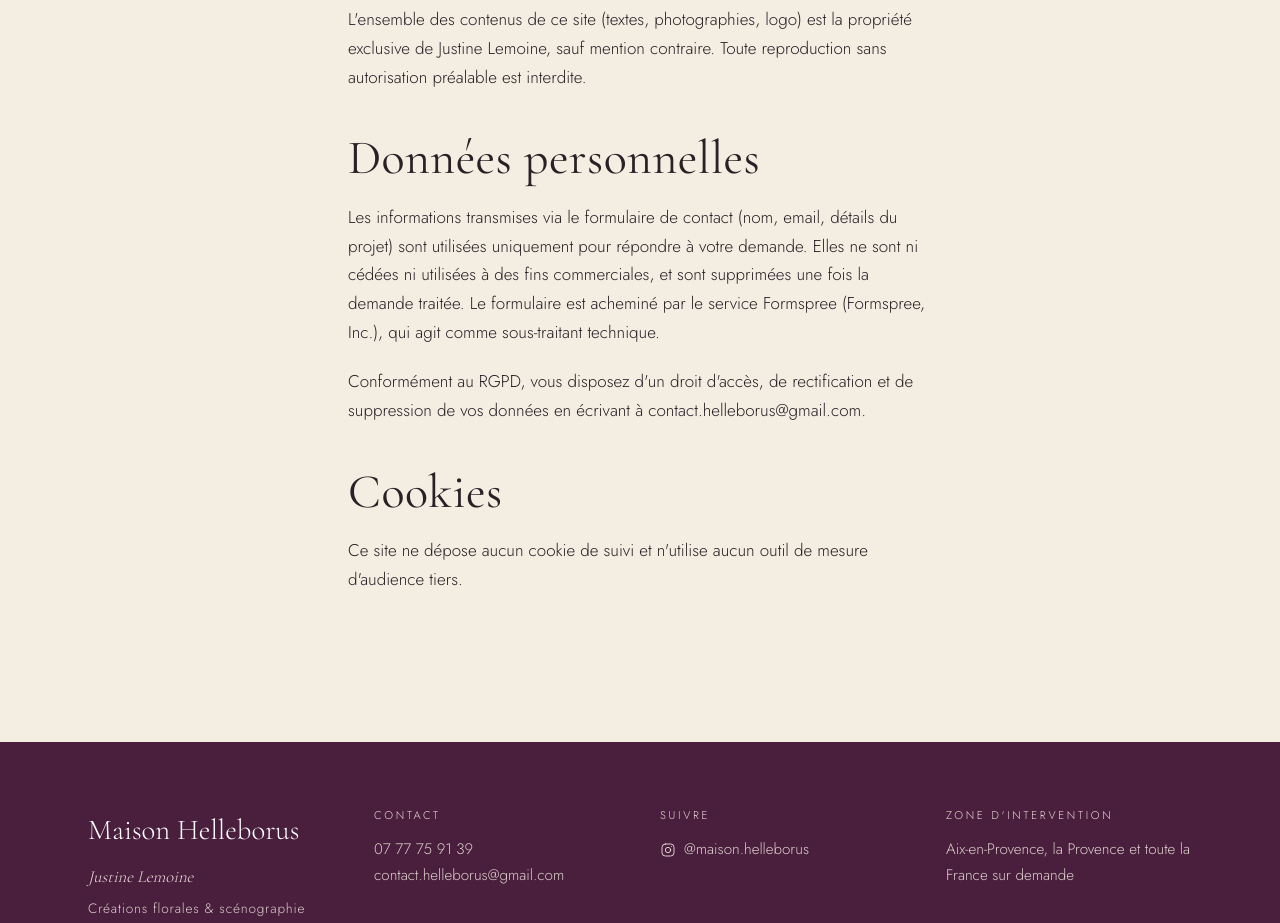
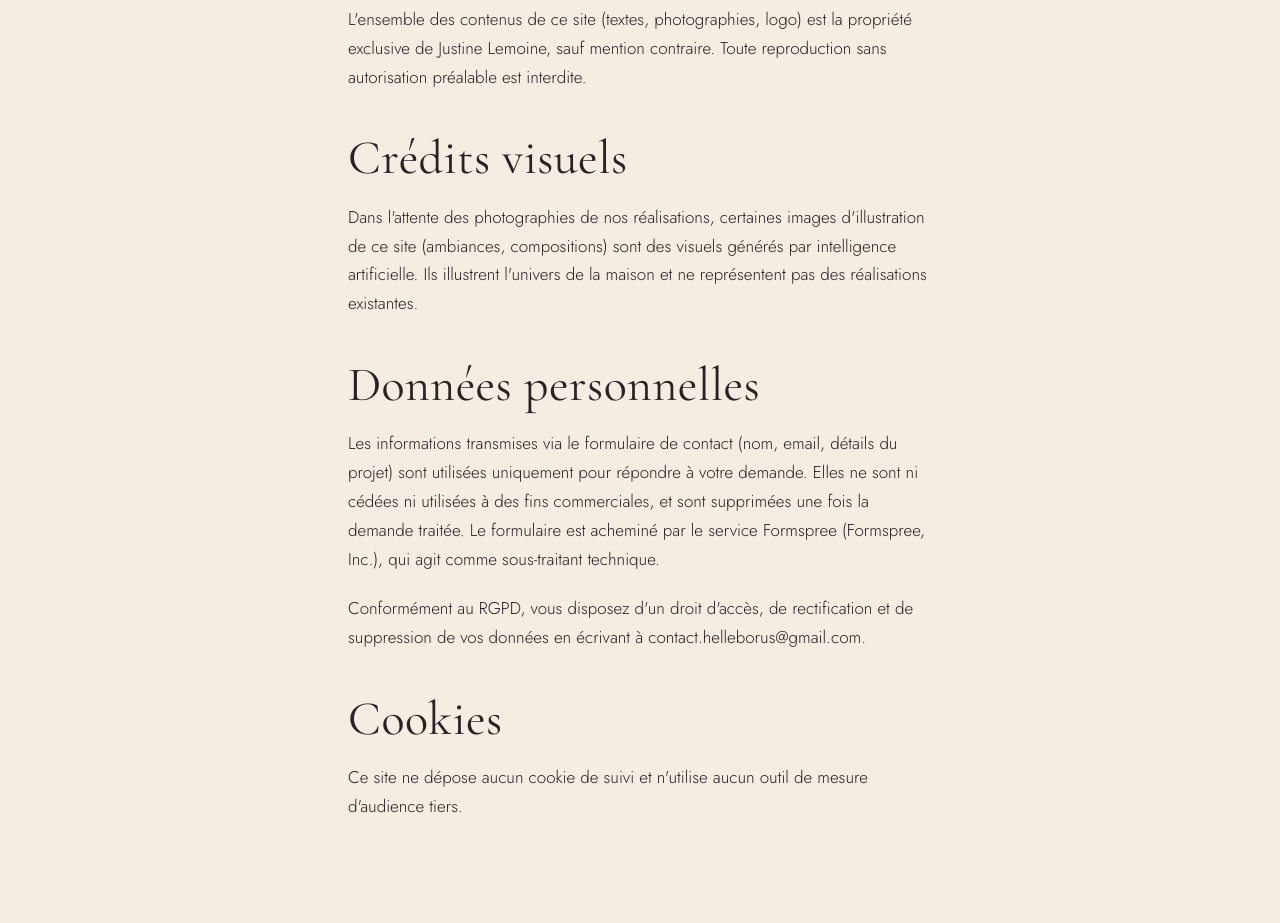
Before and after one commit to Rom-mtl/helleborus, a Next.js app: page /mentions-legales in a window 1280 px wide. Shown: the part 1100-2023 px from the top of the page. Built offline with nearby package versions, Linux system fonts and the light colour scheme.

Commit message:
Transparence images IA : crédits visuels dans les mentions légales, titre neutre page mariages (anticipation AI Act art. 50)

```diff
--- a/app/mariages/page.jsx
+++ b/app/mariages/page.jsx
@@ -34,8 +34,8 @@ export default function Mariages() {
       <section className="section section--soft">
         <div className="container">
           <div className="center" style={{ marginBottom: '3.5rem' }}>
-            <span className="eyebrow">Ce que nous créons</span>
-            <h2>Nos créations mariage</h2>
+            <span className="eyebrow">Ce que nous proposons</span>
+            <h2>L&apos;univers mariage</h2>
           </div>
           <div className="grid-3">
             <div className="card">
--- a/app/mentions-legales/page.jsx
+++ b/app/mentions-legales/page.jsx
@@ -56,6 +56,15 @@ export default function MentionsLegales() {
             préalable est interdite.
           </p>
 
+          <h2>Crédits visuels</h2>
+          <p>
+            Dans l&apos;attente des photographies de nos réalisations,
+            certaines images d&apos;illustration de ce site (ambiances,
+            compositions) sont des visuels générés par intelligence
+            artificielle. Ils illustrent l&apos;univers de la maison et ne
+            représentent pas des réalisations existantes.
+          </p>
+
           <h2>Données personnelles</h2>
           <p>
             Les informations transmises via le formulaire de contact
```
